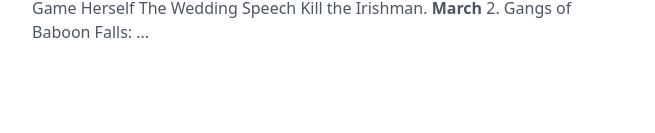
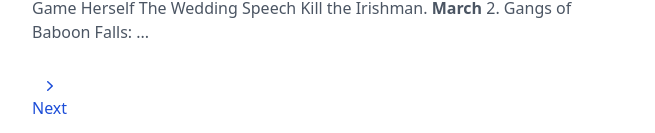
Before and after one commit to StarDust198/google-nextjs, a Next.js app: page /search in a window 1280 px wide. Shown: the part 1643-1776 px from the top of the page, without its empty margins (176-831 px from the left). Before the commit the page ends 1719 px from the top, so only its background shows below. Built offline with nearby package versions, Linux system fonts and the light colour scheme; no server answers.

Commit message:
pagination buttons

```diff
--- /dev/null
+++ b/components/PaginationButtons/PaginationButtons.props.ts
@@ -0,0 +1,6 @@
+import { DetailedHTMLProps, HTMLAttributes } from 'react';
+
+export interface PaginationButtonProps
+  extends DetailedHTMLProps<HTMLAttributes<HTMLDivElement>, HTMLDivElement> {
+  startIndex: number;
+}
--- /dev/null
+++ b/components/PaginationButtons/PaginationButtons.tsx
@@ -0,0 +1,39 @@
+import { useRouter } from 'next/router';
+import Link from 'next/link';
+import { ChevronLeftIcon, ChevronRightIcon } from '@heroicons/react/20/solid';
+
+export const PaginationButtons = () => {
+  const router = useRouter();
+  const startIndex = Number(router.query.start) || 1;
+
+  return (
+    <div className="text-blue-700 flex px-9 pb-4 justify-between sm:justify-start sm:space-x-44 sm:px-0">
+      {startIndex > 10 && (
+        <Link
+          className="flex flex-col items-center hover:underline"
+          href={`/search?term=${router.query.term}${
+            router.query.searchType
+              ? `&searchType=${router.query.searchType}`
+              : ''
+          }&start=${startIndex - 10}`}
+        >
+          <ChevronLeftIcon className="h-5" />
+          <p>Previous</p>
+        </Link>
+      )}
+      {startIndex < 90 && (
+        <Link
+          className="flex flex-col items-center hover:underline"
+          href={`/search?term=${router.query.term}${
+            router.query.searchType
+              ? `&searchType=${router.query.searchType}`
+              : ''
+          }&start=${startIndex + 10}`}
+        >
+          <ChevronRightIcon className="h-5" />
+          <p>Next</p>
+        </Link>
+      )}
+    </div>
+  );
+};
--- a/components/index.ts
+++ b/components/index.ts
@@ -5,3 +5,4 @@
 export * from './SearchHeaderOption/SearchHeaderOption';
 export * from './SearchInfo/SearchInfo';
 export * from './SearchResult/SearchResult';
+export * from './PaginationButtons/PaginationButtons';
--- a/pages/search.tsx
+++ b/pages/search.tsx
@@ -1,7 +1,12 @@
 import { GetServerSideProps, GetServerSidePropsContext } from 'next';
 import Head from 'next/head';
 import { ParsedUrlQuery } from 'querystring';
-import { SearchHeader, SearchInfo, SearchResult } from '../components';
+import {
+  PaginationButtons,
+  SearchHeader,
+  SearchInfo,
+  SearchResult,
+} from '../components';
 import { FoundItem, FoundResult } from '../interfaces/searchResults.interface';
 import response from '../response.json';
 
@@ -34,6 +39,7 @@
               />
             )
           )}
+          <PaginationButtons />
         </div>
       </div>
     </>
@@ -45,6 +51,7 @@
 export const getServerSideProps: GetServerSideProps<SearchProps> = async (
   context: GetServerSidePropsContext<ParsedUrlQuery>
 ) => {
+  const startIndex = context.query.start || '1';
   const mock = true;
 
   const term = typeof context.query.term === 'string' ? context.query.term : '';
@@ -55,8 +62,8 @@
         `https://www.googleapis.com/customsearch/v1?key=${
           process.env.API_KEY
         }&cx=${process.env.CONTEXT_KEY}&q=${term}${
-          context.query.searchType && '&searchType=image'
-        }`
+          context.query.searchType ? '&searchType=image' : ''
+        }&start=${startIndex}`
       ).then((response) => response.json());
   return {
     props: {
```
